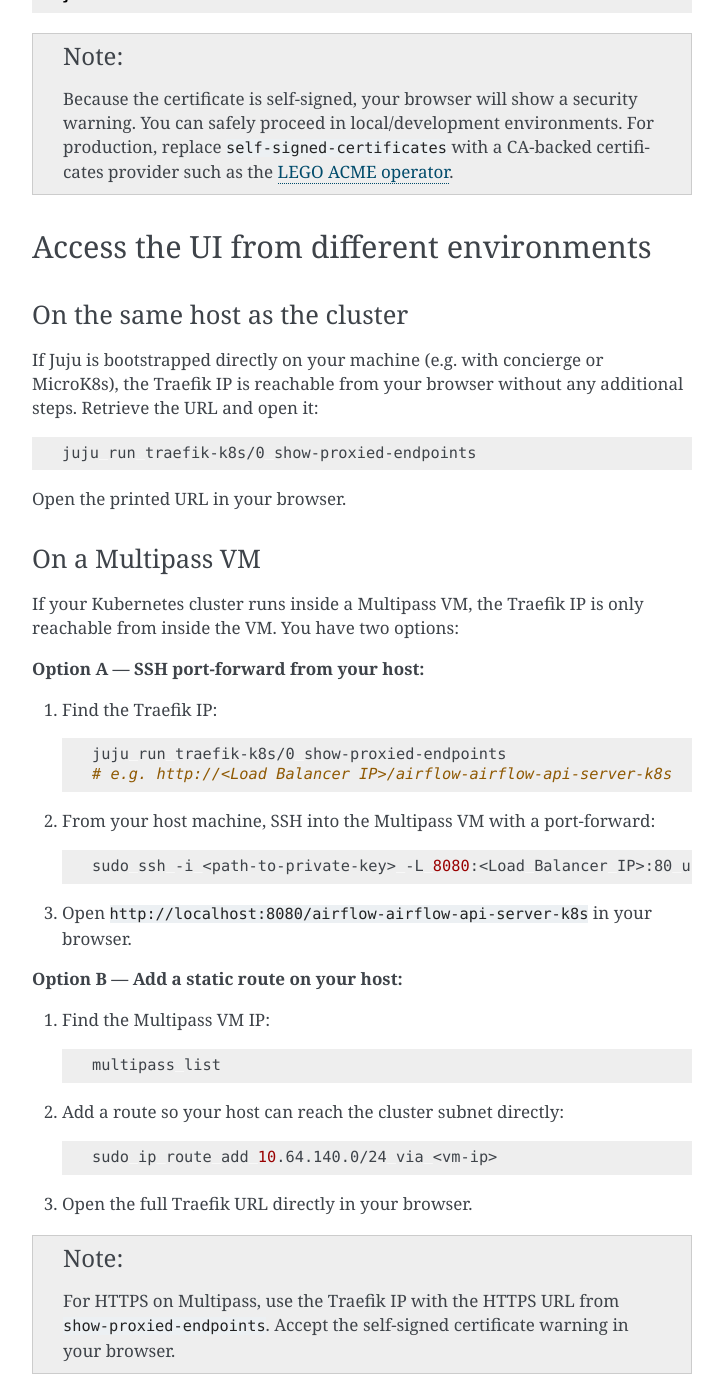
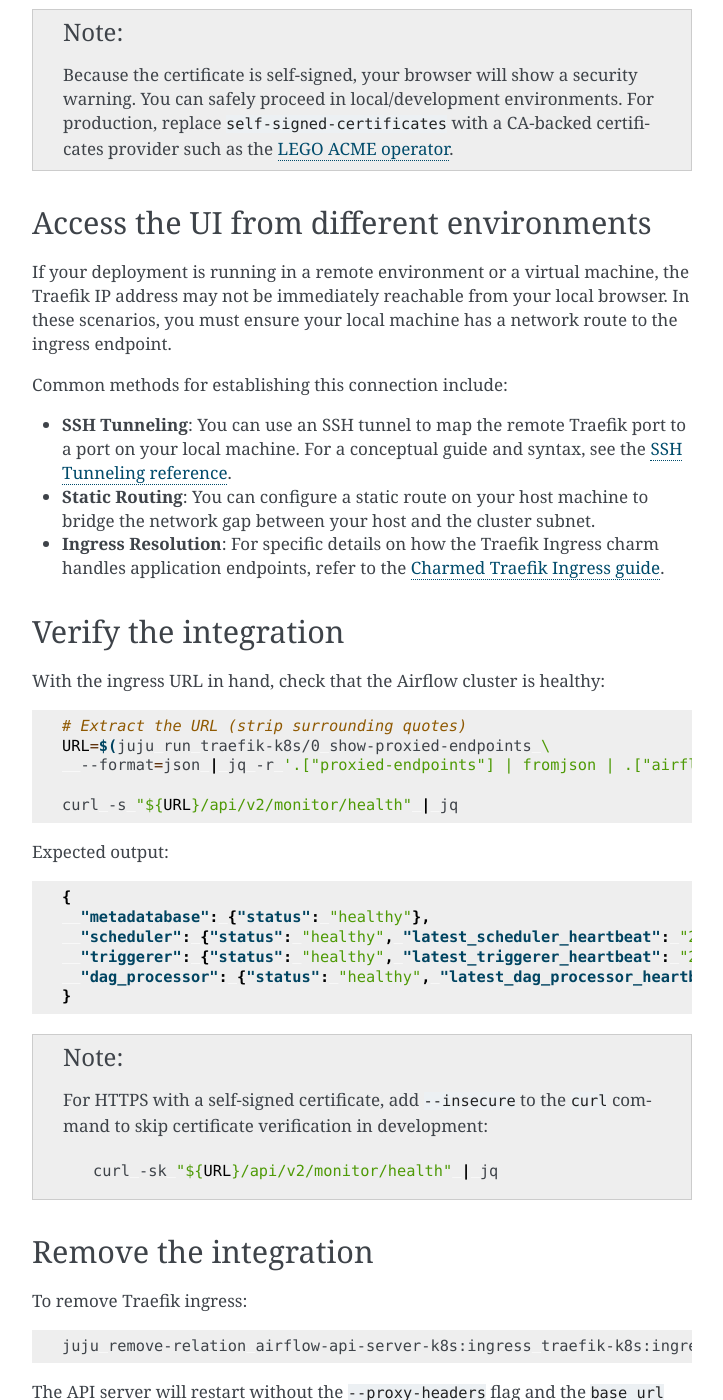
Before and after one commit to canonical/charmed-airflow-documentation, a Sphinx documentation site: the page built from docs/how-to/integrate/traefik.rst, in a window 1280 px wide and 1400 px high, scrolled down 3338 px. Shown: the whole window, without its empty margins (388-1111 px from the left). Built offline with Sphinx 7.4.7, drawn with Linux system fonts in a browser that asks for light colours; some of the changed text lies outside the part shown.

Commit message:
Updated doc around netwoeking

```diff
--- a/docs/how-to/integrate/traefik.rst
+++ b/docs/how-to/integrate/traefik.rst
@@ -13,7 +13,6 @@
 * Deploying Traefik and connecting it to the API server.
 * Understanding how the two routing modes (path and subdomain) affect your URL.
 * Adding TLS with ``self-signed-certificates``.
-* Accessing the UI in different environments (local host, Multipass, remote).
 * Verifying the integration.
 
 Prerequisites
@@ -190,85 +189,13 @@
 Access the UI from different environments
 ------------------------------------------
 
-On the same host as the cluster
-~~~~~~~~~~~~~~~~~~~~~~~~~~~~~~~~
+If your deployment is running in a remote environment or a virtual machine, the Traefik IP address may not be immediately reachable from your local browser. In these scenarios, you must ensure your local machine has a network route to the ingress endpoint.
 
-If Juju is bootstrapped directly on your machine (e.g. with concierge or
-MicroK8s), the Traefik IP is reachable from your browser without any
-additional steps. Retrieve the URL and open it:
+Common methods for establishing this connection include:
 
-.. code-block:: bash
-
-   juju run traefik-k8s/0 show-proxied-endpoints
-
-Open the printed URL in your browser.
-
-On a Multipass VM
-~~~~~~~~~~~~~~~~~
-
-If your Kubernetes cluster runs inside a Multipass VM, the Traefik IP is only
-reachable from inside the VM. You have two options:
-
-**Option A — SSH port-forward from your host:**
-
-#. Find the Traefik IP:
-
-   .. code-block:: bash
-
-      juju run traefik-k8s/0 show-proxied-endpoints
-      # e.g. http://<Load Balancer IP>/airflow-airflow-api-server-k8s
-
-#. From your host machine, SSH into the Multipass VM with a port-forward:
-
-   .. code-block:: bash
-
-      sudo ssh -i <path-to-private-key> -L 8080:<Load Balancer IP>:80 ubuntu@<vm-ip>
-
-#. Open ``http://localhost:8080/airflow-airflow-api-server-k8s`` in your
-   browser.
-
-**Option B — Add a static route on your host:**
-
-#. Find the Multipass VM IP:
-
-   .. code-block:: bash
-
-      multipass list
-
-#. Add a route so your host can reach the cluster subnet directly:
-
-   .. code-block:: bash
-
-      sudo ip route add 10.64.140.0/24 via <vm-ip>
-
-#. Open the full Traefik URL directly in your browser.
-
-.. note::
-
-   For HTTPS on Multipass, use the Traefik IP with the HTTPS URL from
-   ``show-proxied-endpoints``. Accept the self-signed certificate warning in
-   your browser.
-
-On a remote server
-~~~~~~~~~~~~~~~~~~
-
-If the cluster runs on a remote server, open port 80 (or 443 for HTTPS) in
-the server's firewall and access the Traefik IP from your local browser:
-
-.. code-block:: bash
-
-   # On the remote server — allow inbound traffic on port 80/443
-   sudo ufw allow 80/tcp
-   sudo ufw allow 443/tcp
-
-Then open ``http://<server-public-ip>/<model>-airflow-api-server-k8s`` in
-your browser, substituting the real public IP.
-
-.. important::
-
-   Using ``self-signed-certificates`` on a publicly accessible server is not
-   sufficient security. Use a proper certificates provider for production
-   deployments.
+* **SSH Tunneling**: You can use an SSH tunnel to map the remote Traefik port to a port on your local machine. For a conceptual guide and syntax, see the `SSH Tunneling reference <https://www.ssh.com/academy/ssh/tunneling>`_.
+* **Static Routing**: You can configure a static route on your host machine to bridge the network gap between your host and the cluster subnet.
+* **Ingress Resolution**: For specific details on how the Traefik Ingress charm handles application endpoints, refer to the `Charmed Traefik Ingress guide <https://documentation.ubuntu.com/traefik-k8s-charm/latest/tutorial/tls-termination-using-a-local-ca/#reach-an-application-s-endpoint-with-ingress>`_.
 
 Verify the integration
 -----------------------
```
